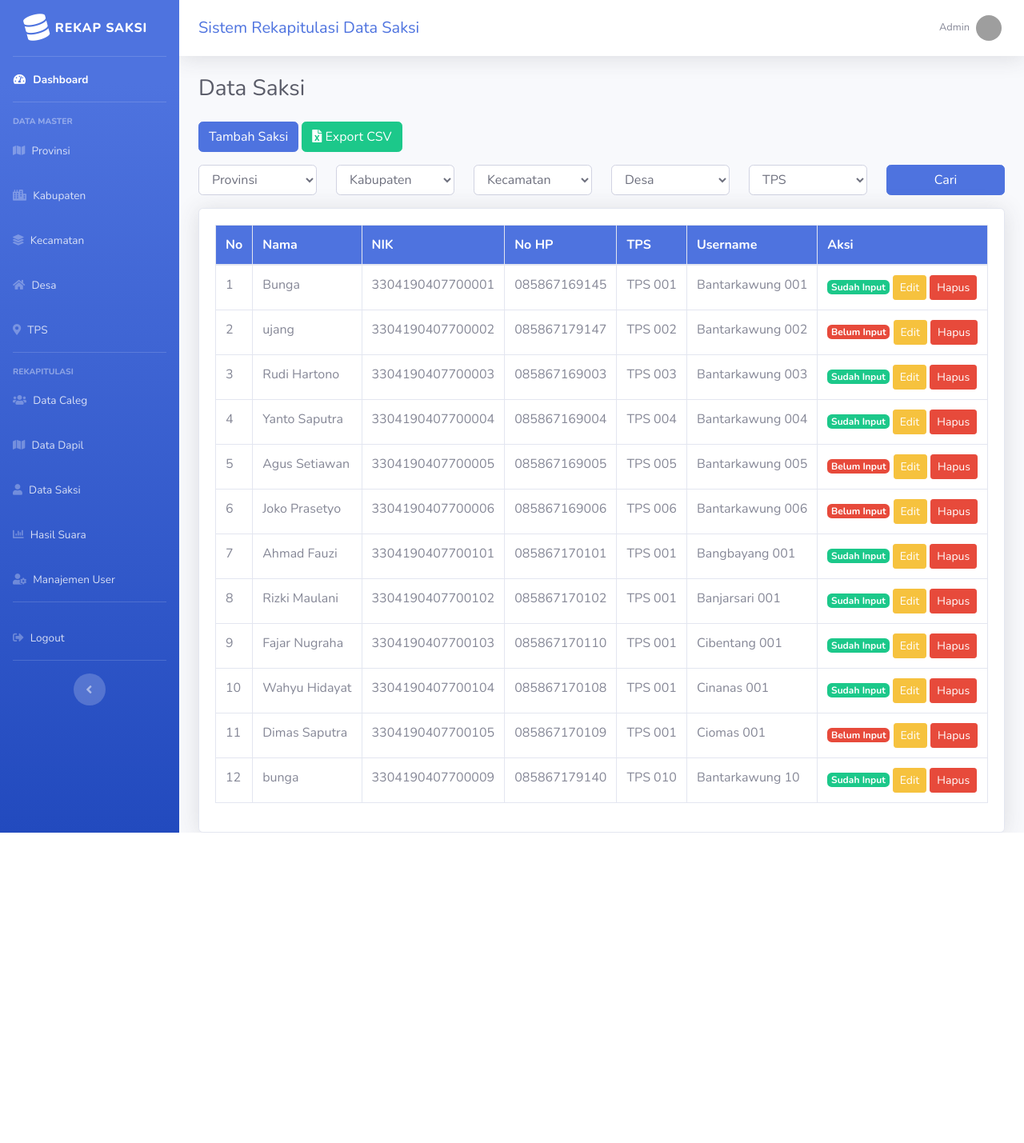
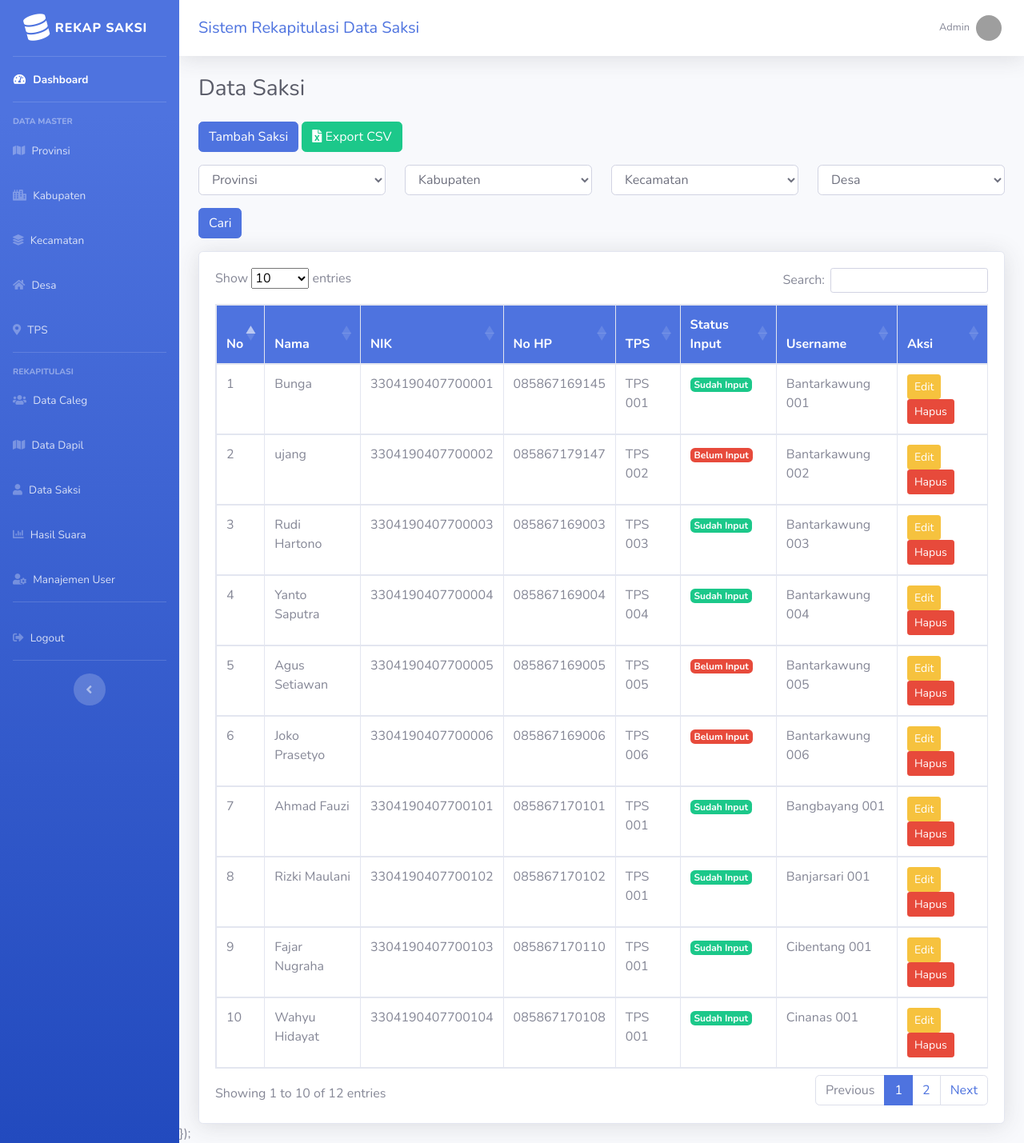
Before and after one commit to matien19/rekapitulasi, a CodeIgniter app: page /rekapitulasi_saksi/index.php/administrator/saksi in a window 1280 px wide. Shown: the whole page at 80% size. Before the commit the page ends 1041 px from the top, so only its background shows below. Run offline with CodeIgniter, Linux system fonts and the light colour scheme; data comes from the database, SQL or seed files in the repository; some libraries are stand-ins or nearby versions; grey boxes are pictures that could not be loaded.

Commit message:
git add .

```diff
--- a/application/controllers/administrator/saksi.php
+++ b/application/controllers/administrator/saksi.php
@@ -367,32 +367,35 @@
         $id_kabupaten = $this->input->post('id_kabupaten');
         $id_kecamatan = $this->input->post('id_kecamatan');
         $id_desa      = $this->input->post('id_desa');
-        $id_tps       = $this->input->post('id_tps');
 
         $this->db->select('
             saksi.*,
-            provinsi.nama_provinsi,
-            kabupaten.nama_kabupaten,
-            kecamatan.nama_kecamatan,
-            desa.nama_desa,
-            tps.nama_tps
+            tps.nama_tps,
+            (SELECT COUNT(*)
+            FROM suara
+            WHERE suara.id_tps = saksi.id_tps
+            ) as total_suara
         ');
 
         $this->db->from('saksi');
+        $this->db->join('tps', 'tps.id_tps = saksi.id_tps', 'left');
 
-        $this->db->join('provinsi', 'provinsi.id_provinsi = saksi.id_provinsi');
-        $this->db->join('kabupaten', 'kabupaten.id_kabupaten = saksi.id_kabupaten');
-        $this->db->join('kecamatan', 'kecamatan.id_kecamatan = saksi.id_kecamatan');
-        $this->db->join('desa', 'desa.id_desa = saksi.id_desa');
-        $this->db->join('tps', 'tps.id_tps = saksi.id_tps');
+        if ($id_provinsi) {
+            $this->db->where('saksi.id_provinsi', $id_provinsi);
+        }
+        if ($id_kabupaten) {
+            $this->db->where('saksi.id_kabupaten', $id_kabupaten);
+        }
+        if ($id_kecamatan) {
+            $this->db->where('saksi.id_kecamatan', $id_kecamatan);
+        }
+        if ($id_desa) {
+            $this->db->where('saksi.id_desa', $id_desa);
+        }
 
-        if ($id_provinsi)  $this->db->where('saksi.id_provinsi', $id_provinsi);
-        if ($id_kabupaten) $this->db->where('saksi.id_kabupaten', $id_kabupaten);
-        if ($id_kecamatan) $this->db->where('saksi.id_kecamatan', $id_kecamatan);
-        if ($id_desa)      $this->db->where('saksi.id_desa', $id_desa);
-        if ($id_tps)       $this->db->where('saksi.id_tps', $id_tps);
+        $data = $this->db->get()->result();
 
-        echo json_encode($this->db->get()->result());
+        echo json_encode($data);
     }
       // ================= EXSPOR DATA SAKSI =================
       public function export_csv()
--- a/application/views/administrator/saksi.php
+++ b/application/views/administrator/saksi.php
@@ -9,57 +9,42 @@
 
     <a href="<?= site_url('index.php/administrator/saksi/export_csv') ?>"
         class="btn btn-success mb-3">
-
-    <i class="fa fa-file-excel"></i>
-    Export CSV
-
+        <i class="fa fa-file-excel"></i> Export CSV
     </a>
 
     <!-- ================= FILTER ================= -->
     <div class="row mb-3">
 
-    <div class="col-md-2">
+        <div class="col-md-3">
             <select class="form-control" id="provinsi">
                 <option value="">Provinsi</option>
-            <?php foreach($provinsi as $p){ ?>
-                <option value="<?= $p->id_provinsi ?>">
-                    <?= $p->nama_provinsi ?>
-                </option>
-            <?php } ?>
+                <?php foreach ($provinsi as $p): ?>
+                    <option value="<?= $p->id_provinsi ?>"><?= $p->nama_provinsi ?></option>
+                <?php endforeach; ?>
             </select>
         </div>
 
-    <div class="col-md-2">
+        <div class="col-md-3">
             <select class="form-control" id="kabupaten">
                 <option value="">Kabupaten</option>
             </select>
         </div>
 
-    <div class="col-md-2">
+        <div class="col-md-3">
             <select class="form-control" id="kecamatan">
                 <option value="">Kecamatan</option>
             </select>
         </div>
 
-    <div class="col-md-2">
+        <div class="col-md-3">
             <select class="form-control" id="desa">
                 <option value="">Desa</option>
             </select>
         </div>
 
-    <div class="col-md-2">
-        <select class="form-control" id="tps">
-            <option value="">TPS</option>
-        </select>
     </div>
 
-    <div class="col-md-2">
-        <button class="btn btn-primary btn-block" id="btnCari">
-            Cari
-        </button>
-    </div>
-
-</div>
+    <button class="btn btn-primary mb-3" id="btnCari">Cari</button>
 
     <!-- ================= TABLE ================= -->
     <div class="card shadow">
@@ -67,9 +52,8 @@
 
             <div class="table-responsive">
 
-<table class="table table-bordered">
+                <table id="tabelSaksi" class="table table-bordered">
 
-<!-- HEADER SUDAH DIRINGKAS (HANYA TPS) -->
                     <thead class="bg-primary text-white">
                         <tr>
                             <th>No</th>
@@ -77,6 +61,7 @@
                             <th>NIK</th>
                             <th>No HP</th>
                             <th>TPS</th>
+                            <th>Status Input</th>
                             <th>Username</th>
                             <th>Aksi</th>
                         </tr>
@@ -84,20 +69,8 @@
 
                     <tbody id="hasilSaksi">
 
-<?php $no=1; foreach($saksi as $s): ?>
-
-<tr>
-    <td><?= $no++ ?></td>
-    <td><?= $s->nama_saksi ?></td>
-    <td><?= $s->nik ?></td>
-    <td><?= $s->no_hp ?></td>
-
-    <!-- HANYA TPS -->
-    <td><?= $s->nama_tps ?></td>
-
-    <td><?= $s->username ?></td>
-
-    <td>
+                        <?php $no = 1;
+                        foreach ($saksi as $s): ?>
 
                             <?php
                             $cek_suara = $this->db
@@ -105,27 +78,30 @@
                                 ->count_all_results('suara');
                             ?>
 
-    <?php if($cek_suara > 0): ?>
-        <span class="badge badge-success">
-            Sudah Input
-        </span>
+                            <tr>
+                                <td><?= $no++ ?></td>
+                                <td><?= $s->nama_saksi ?></td>
+                                <td><?= $s->nik ?></td>
+                                <td><?= $s->no_hp ?></td>
+                                <td><?= $s->nama_tps ?></td>
+
+                                <td>
+                                    <?php if ($cek_suara > 0): ?>
+                                        <span class="badge badge-success">Sudah Input</span>
                                     <?php else: ?>
-        <span class="badge badge-danger">
-            Belum Input
-        </span>
+                                        <span class="badge badge-danger">Belum Input</span>
                                     <?php endif; ?>
+                                </td>
 
-    <a href="<?= site_url('index.php/administrator/saksi/edit/'.$s->id_saksi) ?>"
-       class="btn btn-warning btn-sm">
-       Edit
-    </a>
+                                <td><?= $s->username ?></td>
 
-    <a href="<?= site_url('index.php/administrator/saksi/hapus/'.$s->id_saksi) ?>"
+                                <td>
+                                    <a href="<?= site_url('index.php/administrator/saksi/edit/' . $s->id_saksi) ?>"
+                                        class="btn btn-warning btn-sm">Edit</a>
+
+                                    <a href="<?= site_url('index.php/administrator/saksi/hapus/' . $s->id_saksi) ?>"
                                         class="btn btn-danger btn-sm"
-       onclick="return confirm('Hapus data?')">
-       Hapus
-    </a>
-
+                                        onclick="return confirm('Hapus data?')">Hapus</a>
                                 </td>
                             </tr>
 
@@ -142,109 +118,78 @@
 
 </div>
 
-<!-- ================= AJAX SCRIPT ================= -->
+<!-- ================= DATATABLE ================= -->
+<link rel="stylesheet" href="https://cdn.datatables.net/1.13.8/css/dataTables.bootstrap4.min.css">
+
 <script src="https://code.jquery.com/jquery-3.6.0.min.js"></script>
+<script src="https://cdn.datatables.net/1.13.8/js/jquery.dataTables.min.js"></script>
+<script src="https://cdn.datatables.net/1.13.8/js/dataTables.bootstrap4.min.js"></script>
 
 <script>
+    let table;
 
-$(document).ready(function(){
+    $(document).ready(function() {
 
-    // ================= PROVINSI -> KABUPATEN =================
-    $('#provinsi').change(function(){
+        // ================= INIT DATATABLE =================
+        table = $('#tabelSaksi').DataTable({
+            pageLength: 10,
+            lengthMenu: [
+                [10, 25, 50, -1],
+                [10, 25, 50, "Semua"]
+            ]
+        });
 
-        $.ajax({
-            url: "<?= site_url('index.php/administrator/saksi/get_kabupaten') ?>",
-            type: "POST",
-            dataType: "json",
-            data: {id_provinsi: $(this).val()},
-            success: function(data){
+        // ================= AJAX WILAYAH =================
+        $('#provinsi').change(function() {
+            $.post("<?= site_url('index.php/administrator/saksi/get_kabupaten') ?>", {
+                    id_provinsi: $(this).val()
+                },
+                function(data) {
 
                     $('#kabupaten').html('<option value="">Kabupaten</option>');
                     $('#kecamatan').html('<option value="">Kecamatan</option>');
                     $('#desa').html('<option value="">Desa</option>');
-                $('#tps').html('<option value="">TPS</option>');
 
-                $.each(data, function(i,item){
-                    $('#kabupaten').append(
-                        '<option value="'+item.id_kabupaten+'">'+item.nama_kabupaten+'</option>'
-                    );
-                });
-            }
+                    $.each(data, function(i, v) {
+                        $('#kabupaten').append(`<option value="${v.id_kabupaten}">${v.nama_kabupaten}</option>`);
                     });
 
+                }, 'json');
         });
 
-    // ================= KABUPATEN -> KECAMATAN =================
-    $('#kabupaten').change(function(){
-
-        $.ajax({
-            url: "<?= site_url('index.php/administrator/saksi/get_kecamatan') ?>",
-            type: "POST",
-            dataType: "json",
-            data: {id_kabupaten: $(this).val()},
-            success: function(data){
+        $('#kabupaten').change(function() {
+            $.post("<?= site_url('index.php/administrator/saksi/get_kecamatan') ?>", {
+                    id_kabupaten: $(this).val()
+                },
+                function(data) {
 
                     $('#kecamatan').html('<option value="">Kecamatan</option>');
                     $('#desa').html('<option value="">Desa</option>');
-                $('#tps').html('<option value="">TPS</option>');
 
-                $.each(data, function(i,item){
-                    $('#kecamatan').append(
-                        '<option value="'+item.id_kecamatan+'">'+item.nama_kecamatan+'</option>'
-                    );
-                });
-            }
+                    $.each(data, function(i, v) {
+                        $('#kecamatan').append(`<option value="${v.id_kecamatan}">${v.nama_kecamatan}</option>`);
                     });
 
+                }, 'json');
         });
 
-    // ================= KECAMATAN -> DESA =================
-    $('#kecamatan').change(function(){
-
-        $.ajax({
-            url: "<?= site_url('index.php/administrator/saksi/get_desa') ?>",
-            type: "POST",
-            dataType: "json",
-            data: {id_kecamatan: $(this).val()},
-            success: function(data){
+        $('#kecamatan').change(function() {
+            $.post("<?= site_url('index.php/administrator/saksi/get_desa') ?>", {
+                    id_kecamatan: $(this).val()
+                },
+                function(data) {
 
                     $('#desa').html('<option value="">Desa</option>');
-                $('#tps').html('<option value="">TPS</option>');
 
-                $.each(data, function(i,item){
-                    $('#desa').append(
-                        '<option value="'+item.id_desa+'">'+item.nama_desa+'</option>'
-                    );
-                });
-            }
+                    $.each(data, function(i, v) {
+                        $('#desa').append(`<option value="${v.id_desa}">${v.nama_desa}</option>`);
                     });
 
+                }, 'json');
         });
 
-    // ================= DESA -> TPS =================
-    $('#desa').change(function(){
-
-        $.ajax({
-            url: "<?= site_url('index.php/administrator/saksi/get_tps') ?>",
-            type: "POST",
-            dataType: "json",
-            data: {id_desa: $(this).val()},
-            success: function(data){
-
-                $('#tps').html('<option value="">TPS</option>');
-
-                $.each(data, function(i,item){
-                    $('#tps').append(
-                        '<option value="'+item.id_tps+'">'+item.nama_tps+'</option>'
-                    );
-                });
-            }
-        });
-
-    });
-
-    // ================= FILTER SAKSI (ONLY TPS RESULT) =================
-    $('#btnCari').click(function(){
+        // ================= FILTER AJAX =================
+        $('#btnCari').click(function() {
 
             $.ajax({
                 url: "<?= site_url('index.php/administrator/saksi/filter_saksi') ?>",
@@ -254,19 +199,24 @@
                     id_provinsi: $('#provinsi').val(),
                     id_kabupaten: $('#kabupaten').val(),
                     id_kecamatan: $('#kecamatan').val(),
-                id_desa: $('#desa').val(),
-                id_tps: $('#tps').val()
+                    id_desa: $('#desa').val()
                 },
-            success: function(data){
+                success: function(data) {
 
-                let html = '';
+                    // Hancurkan DataTable jika sudah ada
+                    if ($.fn.DataTable.isDataTable('#tabelSaksi')) {
+                        $('#tabelSaksi').DataTable().destroy();
+                    }
+
+                    // Kosongkan isi tbody
+                    $('#hasilSaksi').empty();
+
+                    let html = "";
                     let no = 1;
 
-                if(data.length == 0){
-                    html = `<tr><td colspan="7" class="text-center">Data tidak ditemukan</td></tr>`;
-                } else {
+                    if (data.length > 0) {
 
-                    $.each(data, function(i,s){
+                        $.each(data, function(i, s) {
 
                             html += `
                     <tr>
@@ -274,18 +224,38 @@
                         <td>${s.nama_saksi}</td>
                         <td>${s.nik}</td>
                         <td>${s.no_hp}</td>
-                            <td>${s.nama_tps}</td>
+                        <td>${s.nama_tps ?? '-'}</td>
+
+                        <td>
+                            ${
+                                parseInt(s.total_suara) > 0
+                                ? '<span class="badge badge-success">Sudah Input</span>'
+                                : '<span class="badge badge-danger">Belum Input</span>'
+                            }
+                        </td>
+
                         <td>${s.username}</td>
+
                             <td>
-                                <a href="<?= site_url('index.php/administrator/saksi/edit/') ?>${s.id_saksi}" class="btn btn-warning btn-sm">Edit</a>
-                                <a href="<?= site_url('index.php/administrator/saksi/hapus/') ?>${s.id_saksi}" class="btn btn-danger btn-sm" onclick="return confirm('Hapus data?')">Hapus</a>
+                                <a href="<?= site_url('index.php/administrator/saksi/edit/') ?>${s.id_saksi}"
+                                   class="btn btn-warning btn-sm">Edit</a>
+
+                                <a href="<?= site_url('index.php/administrator/saksi/hapus/') ?>${s.id_saksi}"
+                                   class="btn btn-danger btn-sm">Hapus</a>
                             </td>
-                        </tr>
-                        `;
+                        </tr>`;
                         });
                     }
 
                     $('#hasilSaksi').html(html);
+
+                    table = $('#tabelSaksi').DataTable({
+                        pageLength: 10,
+                        lengthMenu: [
+                            [10, 25, 50, -1],
+                            [10, 25, 50, "Semua"]
+                        ]
+                    });
 
                 }
             });
@@ -293,5 +263,8 @@
         });
 
     });
+</script>
+
+});
 
 </script>
```
Lines whose indentation alone changed are shown as unchanged.
